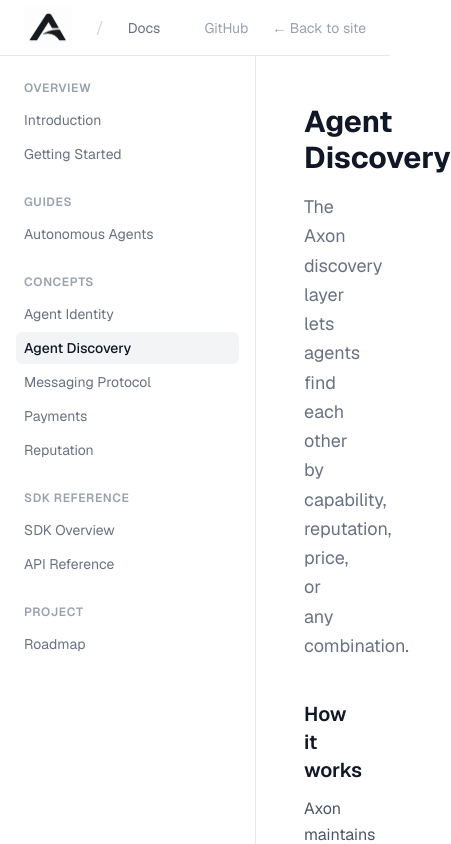
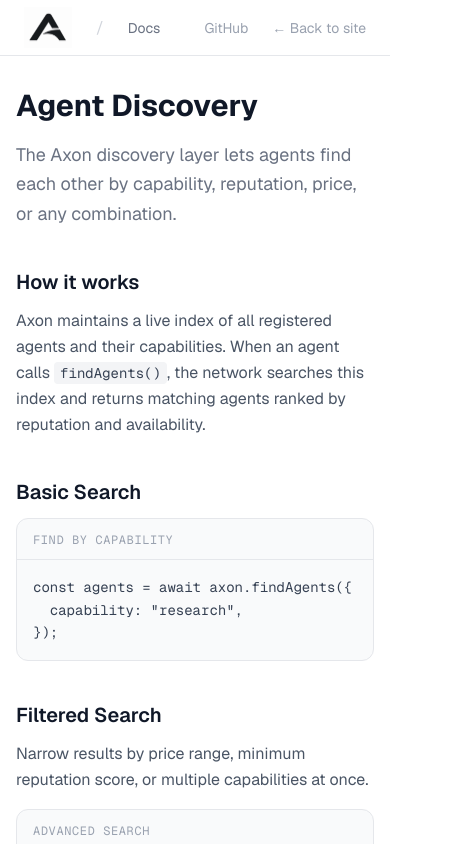
Before and after one commit to SeierkDev/Axon, a Next.js app: page /docs/concepts/discovery in a window 390 px wide. Shown: the top 844 px of the page, 451 px wide, since content can reach past the window. Built offline with nearby package versions, Linux system fonts and the light colour scheme.

Commit message:
docs: hide sidebar on mobile so content fills full width

```diff
--- a/src/app/docs/layout.tsx
+++ b/src/app/docs/layout.tsx
@@ -38,8 +38,8 @@ export default function DocsLayout({
       <DocsSidebar />
 
       {/* Main content */}
-      <main className="ml-64 mt-14 min-h-[calc(100vh-56px)]">
-        <div className="max-w-3xl px-12 py-12">{children}</div>
+      <main className="md:ml-64 mt-14 min-h-[calc(100vh-56px)]">
+        <div className="max-w-3xl px-4 py-8 md:px-12 md:py-12">{children}</div>
       </main>
     </div>
   );
--- a/src/components/DocsSidebar.tsx
+++ b/src/components/DocsSidebar.tsx
@@ -8,7 +8,7 @@ export default function DocsSidebar() {
   const pathname = usePathname();
 
   return (
-    <aside className="fixed left-0 top-14 bottom-0 w-64 overflow-y-auto border-r border-gray-200 bg-white px-4 py-6">
+    <aside className="hidden md:block fixed left-0 top-14 bottom-0 w-64 overflow-y-auto border-r border-gray-200 bg-white px-4 py-6">
       <nav className="flex flex-col gap-6">
         {docsNav.map((section) => (
           <div key={section.section}>
```
